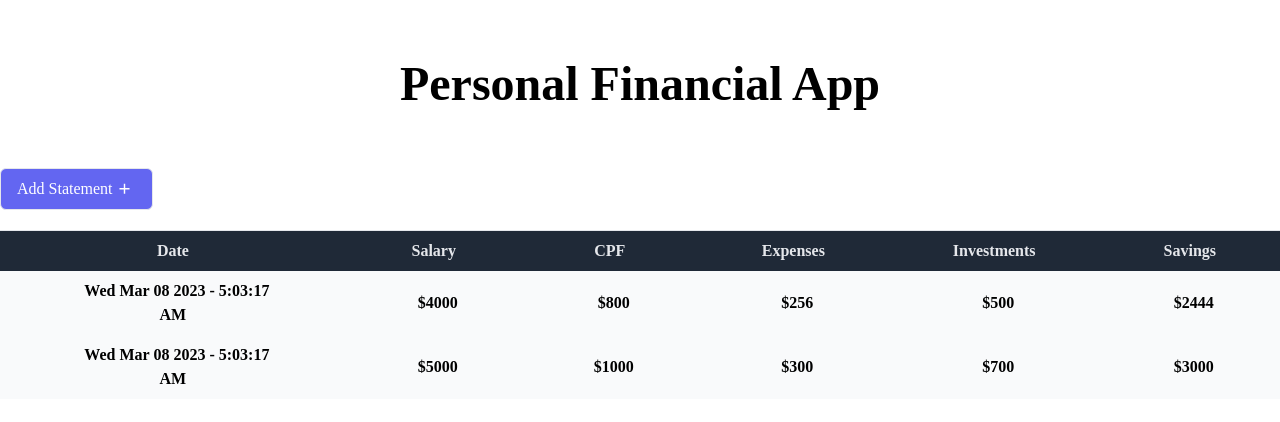
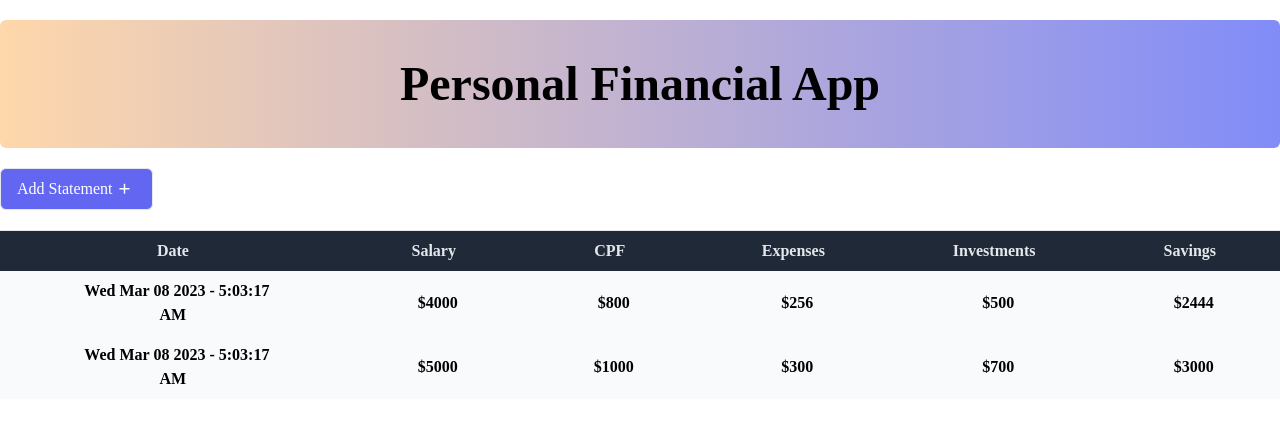
Before and after one commit to collich/Next-Personal-Financial-Tracking, a Next.js app: page / in a window 1280 px wide. Shown: the top 422 px of the page. Built offline with nearby package versions, Linux system fonts and the light colour scheme; a web font is replaced by a local one.

Commit message:
Added a little bit more styling to the banner

```diff
--- a/app/page.js
+++ b/app/page.js
@@ -5,7 +5,7 @@ import Table from "../components/table/Table"
 export default function Home() {
   return (
     <main className="py-5">
-      <Banner>Personal Financial App</Banner>
+      <Banner className="bg-gradient-to-r from-orange-200 to-indigo-400 container mx-auto rounded-md">Personal Financial App</Banner>
 
       <div className="container mx-auto flex justify-between py-5 border-b">
         <div className="left flex gap-3">
--- a/components/Banner.js
+++ b/components/Banner.js
@@ -4,7 +4,9 @@ import classNames from "classnames"
 const Banner = ({children, className}) => {
     const classes = classNames('text-xl md:text-5xl text-center font-bold py-10', className)
   return (
-    <h1 className={classes}>{children}</h1>
+    <div>
+      <h1 className={classes}>{children}</h1>
+    </div>
   )
 }
 
```
